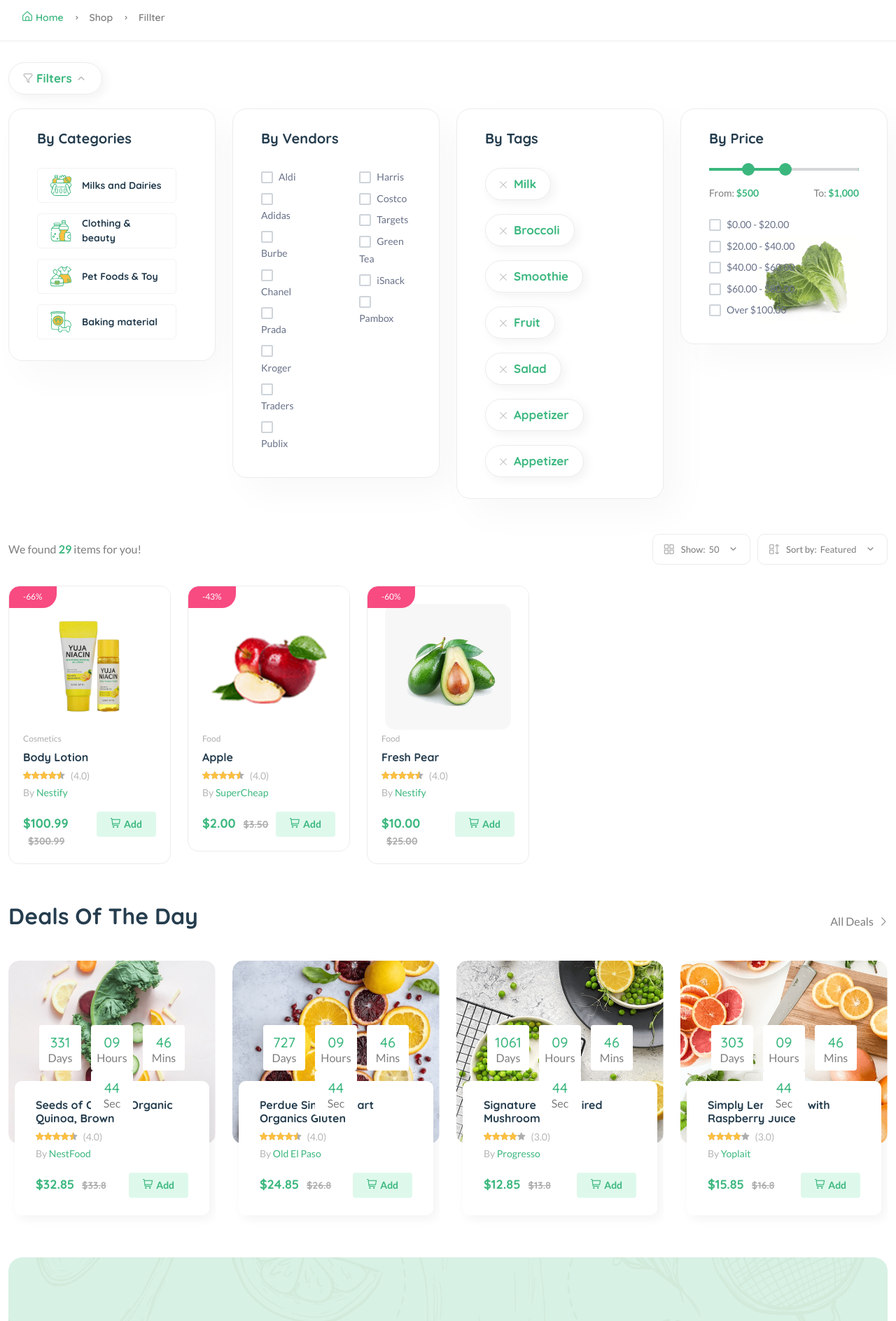
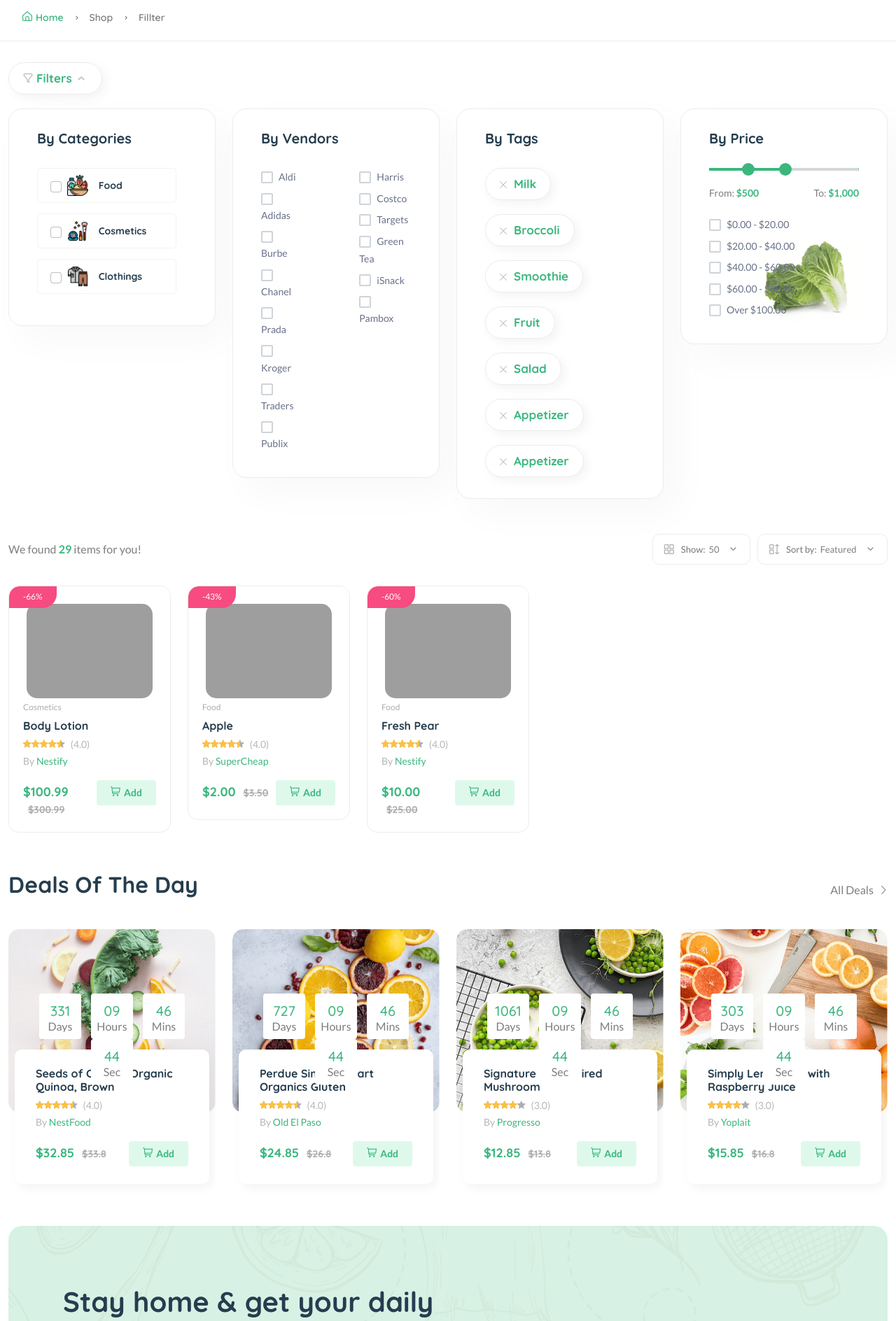
Before and after one commit to galaxydrifting/E-commerce, a Django app: page /products/ in a window 1280 px wide. Shown: the part 321-2209 px from the top of the page at 70% size. Run offline with Django 5.2, Linux system fonts and the light colour scheme; data comes from the database, SQL or seed files in the repository; both versions use the stored data as it was after the commit; parts of the project's set-up code (start-up, migrations or seed data) failed here and were passed over; some libraries are stand-ins or nearby versions; grey boxes are pictures that could not be loaded.

Commit message:
chore: change icons

```diff
--- a/ecomprj/templates/core/product-list.html
+++ b/ecomprj/templates/core/product-list.html
@@ -28,18 +28,13 @@
                                     <h5 class="mb-30">By Categories</h5>
                                     <div class="categories-dropdown-wrap font-heading">
                                         <ul>
+                                            {% for c in categories%}
                                             <li>
-                                                <a href="shop-grid-right.html"> <img src="assets/imgs/theme/icons/category-1.svg" alt="" />Milks and Dairies</a>
+                                            <input class="form-check-input filter-checkbox" type="checkbox" name="checkbox"
+data-filter="category" id="exampleCheckbox2" value="{{ c.id }}" />&nbsp;&nbsp;
+                                                <a href="{% url 'core:category-product-list' c.cid %}"> <img src="{{ c.image.url }}" alt="" />{{ c.title }}</a>
                                             </li>
-                                            <li>
-                                                <a href="shop-grid-right.html"> <img src="assets/imgs/theme/icons/category-2.svg" alt="" />Clothing &amp; beauty</a>
-                                            </li>
-                                            <li>
-                                                <a href="shop-grid-right.html"> <img src="assets/imgs/theme/icons/category-3.svg" alt="" />Pet Foods &amp; Toy</a>
-                                            </li>
-                                            <li class="mb-0">
-                                                <a href="shop-grid-right.html"> <img src="assets/imgs/theme/icons/category-4.svg" alt="" />Baking material</a>
-                                            </li>
+                                            {% endfor %}
                                         </ul>
                                     </div>
                                 </div>
@@ -213,8 +208,8 @@
                                 <div class="product-img-action-wrap">
                                     <div class="product-img product-img-zoom">
                                         <a href="{% url 'core:product-detail' p.pid %}">
-                                            <img class="default-img" src="{{p.image.url}}" alt="" />
-                                            <img class="hover-img" src="{{p.image.url}}" alt="" />
+                                            <img class="default-img" src="{% static '{{p.image.url}}' %}" alt="" />
+                                            <img class="hover-img" src="{% static '{{p.image.url}}' %}" alt="" />
                                         </a>
                                     </div>
                                     <div class="product-action-1">
@@ -286,7 +281,7 @@
                                     <div class="product-img-action-wrap">
                                         <div class="product-img">
                                             <a href="shop-product-right.html">
-                                                <img src="assets/imgs/banner/banner-5.png" alt="" />
+                                                <img src="{% static 'assets/imgs/banner/banner-5.png' %}" alt="" />
                                             </a>
                                         </div>
                                     </div>
@@ -323,7 +318,7 @@
                                     <div class="product-img-action-wrap">
                                         <div class="product-img">
                                             <a href="shop-product-right.html">
-                                                <img src="assets/imgs/banner/banner-6.png" alt="" />
+                                                <img src="{% static 'assets/imgs/banner/banner-6.png' %}" alt="" />
                                             </a>
                                         </div>
                                     </div>
@@ -360,7 +355,7 @@
                                     <div class="product-img-action-wrap">
                                         <div class="product-img">
                                             <a href="shop-product-right.html">
-                                                <img src="assets/imgs/banner/banner-7.png" alt="" />
+                                                <img src="{% static 'assets/imgs/banner/banner-7.png' %}" alt="" />
                                             </a>
                                         </div>
                                     </div>
@@ -397,7 +392,7 @@
                                     <div class="product-img-action-wrap">
                                         <div class="product-img">
                                             <a href="shop-product-right.html">
-                                                <img src="assets/imgs/banner/banner-8.png" alt="" />
+                                                <img src="{% static 'assets/imgs/banner/banner-8.png' %}" alt="" />
                                             </a>
                                         </div>
                                     </div>
```
Also changed, not shown: ecomprj/db.sqlite3, ecomprj/media/category/3163203.png (added), ecomprj/media/category/4080032.png (added), ecomprj/media/category/clothings.png (added).
